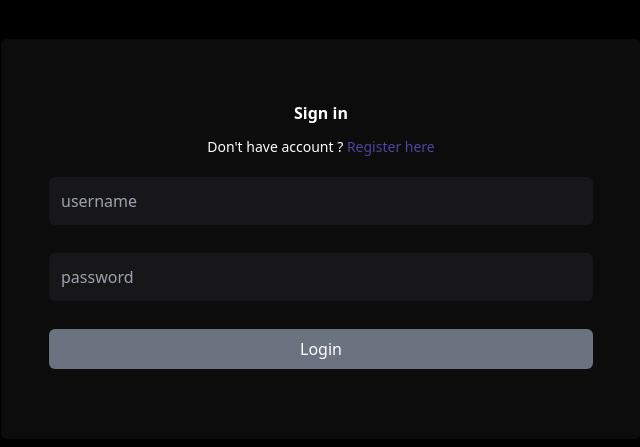
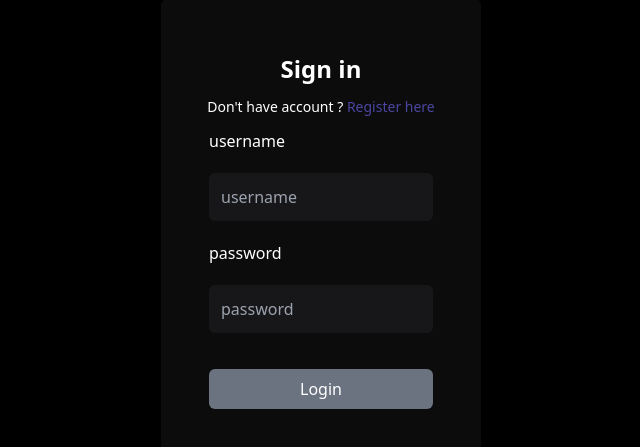
Before and after one commit to svetozar12/headless-cms, a Next.js app in the folder packages/client/: page /login in a window 1280 px wide. Shown: the part 161-608 px from the top of the page, without its empty margins (319-959 px from the left). Built offline with nearby package versions, Linux system fonts and the light colour scheme; no server answers.

Commit message:
adding form validation

```diff
--- a/packages/client/src/components/Button.tsx
+++ b/packages/client/src/components/Button.tsx
@@ -12,7 +12,7 @@ const Button = (props: IButtonProps) => {
       <button
         disabled={isDisabled}
         type={type}
-        className="m-2 cursor-not-allowed rounded-md bg-gray-500 p-2 text-white"
+        className="mx-2 my-4 cursor-not-allowed rounded-md bg-gray-500 p-2 text-white"
       >
         {text}
       </button>
@@ -20,12 +20,12 @@ const Button = (props: IButtonProps) => {
   }
 
   return (
-    <div className={"flex items-center justify-center"}>
+    <div className={"mt-1 flex items-center justify-center"}>
       <button
         type={type}
         onClick={onClick}
         className={
-          "m-2 w-full rounded-md bg-mainPurple p-2 font-bold !text-white duration-200 ease-in-out autofill:bg-transparent hover:opacity-90 active:opacity-80"
+          "mx-2 my-4 w-full rounded-md bg-mainPurple p-2 font-bold !text-white duration-200 ease-in-out autofill:bg-transparent hover:opacity-90 active:opacity-80"
         }
       >
         {text}
--- /dev/null
+++ b/packages/client/src/components/FormWrapper.tsx
@@ -0,0 +1,16 @@
+interface IFormWrapper {
+  children: React.ReactNode;
+}
+
+const FormWrapper = (props: IFormWrapper) => {
+  const { children } = props;
+  return (
+    <div className="flex h-screen w-full items-center justify-center bg-mainBlack ">
+      <form className="flex h-3/5 w-5/6 flex-col justify-center gap-3 rounded-md bg-offBlack py-5 px-10 md:w-3/4 xl:w-1/4">
+        {children}
+      </form>
+    </div>
+  );
+};
+
+export default FormWrapper;
--- a/packages/client/src/components/Heading.tsx
+++ b/packages/client/src/components/Heading.tsx
@@ -7,7 +7,7 @@ const Heading = (props: IHeadingProps): JSX.Element => {
   const { text, type } = props;
 
   const getHeading = (): JSX.Element => {
-    const headingClassname = "text-white font-bold";
+    const headingClassname = "text-white font-bold text-2xl";
     switch (type) {
       case "h1":
         return <h1 className={headingClassname}>{text}</h1>;
--- a/packages/client/src/components/Input.tsx
+++ b/packages/client/src/components/Input.tsx
@@ -1,4 +1,5 @@
 interface IInputProps {
+  name: string;
   type:
     | "text"
     | "password"
@@ -26,10 +27,15 @@ interface IInputProps {
 }
 
 const Input = (props: IInputProps) => {
-  const { type, placeholder, onChange } = props;
+  const { name, type, placeholder, onChange } = props;
   return (
+    <>
+      <label htmlFor={name} className="px-2 text-white">
+        {name}
+      </label>
       <div className="m-2  rounded-md bg-inputBlack p-1">
         <input
+          name={name}
           type={type}
           placeholder={placeholder}
           onChange={onChange}
@@ -38,6 +44,7 @@ const Input = (props: IInputProps) => {
           }
         />
       </div>
+    </>
   );
 };
 
--- a/packages/client/src/pages/login.tsx
+++ b/packages/client/src/pages/login.tsx
@@ -9,41 +9,63 @@ import Button from "../components/Button";
 import Heading from "../components/Heading";
 import Link from "next/link";
 import { REGISTER } from "../constants/routes";
+import FormWrapper from "../components/FormWrapper";
+import { z } from "zod";
+
+const schema = z.object({
+  username: z.string().min(3).max(20),
+  password: z.string().min(3).max(20),
+});
 
 const LoginPage: NextPage = () => {
   const [username, setUsername] = useState("");
   const [password, setPassword] = useState("");
+  const [error, setError] = useState("");
 
   const handleSubmit = async (e: any) => {
     e.preventDefault();
     try {
-      const res = await api.auth.auth("password", { username, password });
+      const isParse = schema.safeParse({ username, password });
+      if (!isParse.success) {
+        const formatError = isParse.error.issues;
+        const error = formatError.forEach((err) => {
+          throw new Error(err.message);
+        });
+      } else {
+        const { data } = isParse;
+        const res = await api.auth.auth("password", data);
         setCookie(null, "accessToken", res.accessToken);
         setCookie(null, "refreshToken", res.refreshToken);
         await Router.push("/");
-    } catch {
+      }
+    } catch (e: any) {
+      setError(e.message);
+      setTimeout(() => {
+        setError("");
+      }, 3000);
+      console.log(e, "error");
       return false;
     }
   };
 
   return (
-    <div className="flex h-screen w-full items-center justify-center bg-mainBlack ">
-      <form className="flex h-2/4 w-5/6 flex-col justify-center gap-3 rounded-md bg-offBlack py-5 px-10 md:w-3/4 xl:w-2/4">
+    <FormWrapper>
+      {error && <p className="text-center text-sm text-red-500">{error}</p>}
       <Heading type="h1" text="Sign in" />
       <p className="text-center text-sm text-white">
         Don&apos;t have account ?{" "}
         <Link href={REGISTER}>
-            <span className="cursor-pointer text-textPurple">
-              Register here
-            </span>
+          <span className="cursor-pointer text-textPurple">Register here</span>
         </Link>
       </p>
       <Input
+        name="username"
         type="text"
         placeholder="username"
         onChange={(e) => setUsername(e.target.value)}
       />
       <Input
+        name="password"
         type="password"
         placeholder="password"
         onChange={(e) => setPassword(e.target.value)}
@@ -54,8 +76,7 @@ const LoginPage: NextPage = () => {
         onClick={handleSubmit}
         isDisabled={!username || !password}
       />
-      </form>
-    </div>
+    </FormWrapper>
   );
 };
 export const getServerSideProps = isAlreadyAuth();
```
Lines whose indentation alone changed are shown as unchanged.
